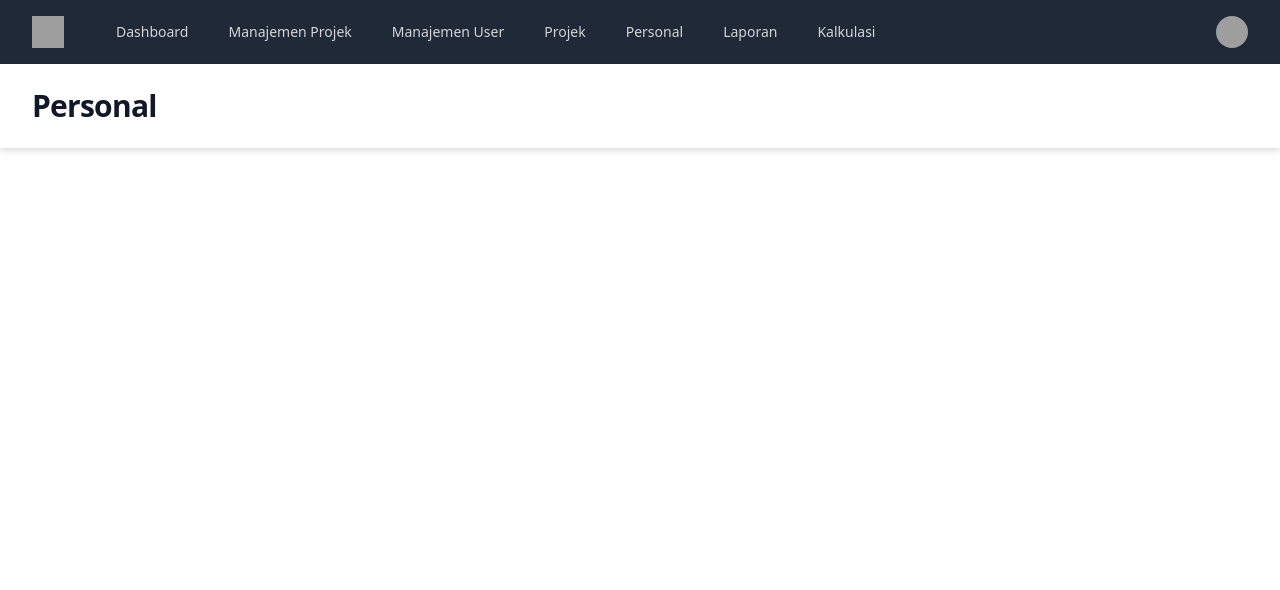
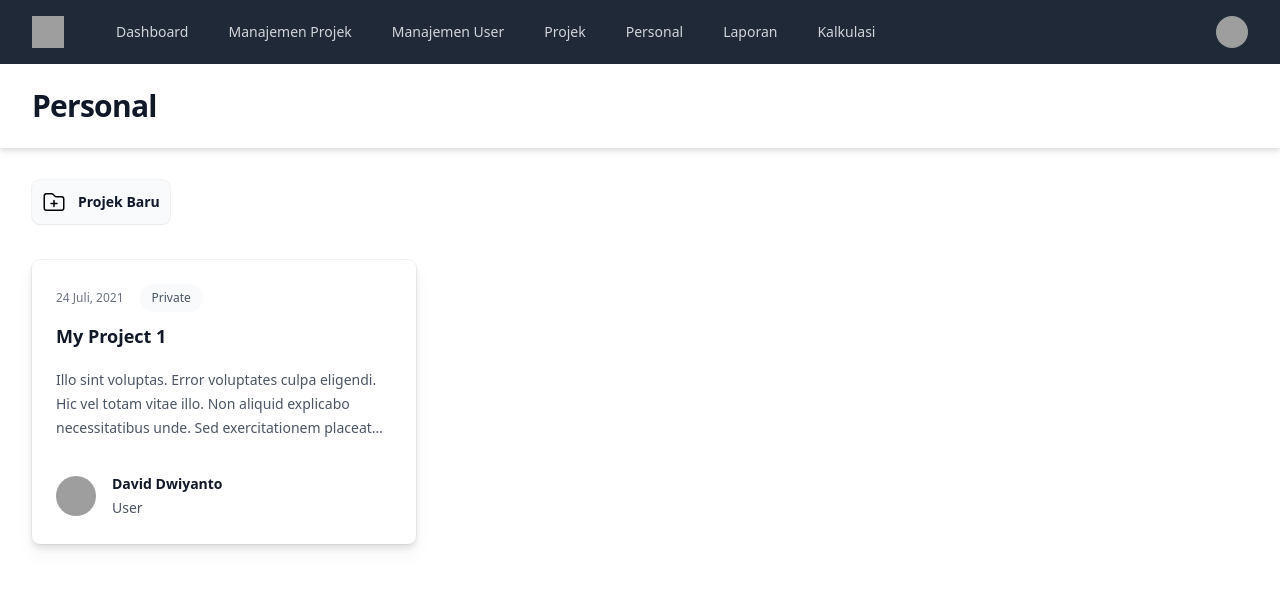
Before and after one commit to daviddvsjrgg/myle-project, a React (Create React App) app: page /personal in a window 1280 px wide. Shown: the top 590 px of the page. Built offline with nearby package versions, Linux system fonts and the light colour scheme; grey boxes are pictures that could not be loaded.

Commit message:
feat (personal)

```diff
--- a/src/pages/authPages/NavbarMenu/ManajemenProjek/ManajemenProjek.jsx
+++ b/src/pages/authPages/NavbarMenu/ManajemenProjek/ManajemenProjek.jsx
@@ -95,7 +95,7 @@ const ManajemenProjek = () => {
           </div>
 
 
-        <div className="-my-2 overflow-x-auto sm:-mx-6 lg:-mx-8">
+        <div className="-my-2 overflow-x-auto sm:-mx-6 lg:-mx-8 mt-1">
 
         <div className="py-2 align-middle inline-block min-w-full sm:px-6 lg:px-8">
           <div className="drop-shadow-md overflow-hidden border-b border-gray-200 sm:rounded-lg">
--- a/src/pages/authPages/NavbarMenu/ManajemenUser/ManajemenUser.jsx
+++ b/src/pages/authPages/NavbarMenu/ManajemenUser/ManajemenUser.jsx
@@ -84,7 +84,7 @@ const ManajemenUser = () => {
               </div>
             </div>
           </div>
-        <div className="-my-2 overflow-x-auto sm:-mx-6 lg:-mx-8">
+        <div className="-my-2 overflow-x-auto sm:-mx-6 lg:-mx-8 mt-1">
 
         <div className="py-2 align-middle inline-block min-w-full sm:px-6 lg:px-8">
           <div className="drop-shadow-md overflow-hidden border-b border-gray-200 sm:rounded-lg">
--- a/src/pages/authPages/NavbarMenu/Personal/Personal.jsx
+++ b/src/pages/authPages/NavbarMenu/Personal/Personal.jsx
@@ -1,6 +1,28 @@
 import React from 'react'
 import Navbar from '../../../../components/Navbar/Navbar'
 import Bottom from '../../../../components/BottomBar/Bottom'
+
+const posts = [
+    {
+      id: 1,
+      title: 'My Project 1',
+      href: '/toProjectTest',
+      description:
+        'Illo sint voluptas. Error voluptates culpa eligendi. Hic vel totam vitae illo. Non aliquid explicabo necessitatibus unde. Sed exercitationem placeat consectetur nulla deserunt vel. Iusto corrupti dicta.',
+      date: '24 Juli, 2021',
+      datetime: '2020-03-16',
+      category: { title: 'Private', href: '/titleTest' },
+      author: {
+        name: 'David Dwiyanto',
+        role: 'User',
+        href: '/profileTest',
+        imageUrl:
+          'https://images.unsplash.com/photo-1519244703995-f4e0f30006d5?ixlib=rb-1.2.1&ixid=eyJhcHBfaWQiOjEyMDd9&auto=format&fit=facearea&facepad=2&w=256&h=256&q=80',
+      },
+    },
+
+    // More posts...
+  ]
 
 const Personal = () => {
   return (
@@ -14,7 +36,83 @@ const Personal = () => {
 
             {/* Start - Content */}
             <main>
-                <div className="mx-auto max-w-7xl py-6 sm:px-6 lg:px-8">
+
+            <div className="mx-auto max-w-7xl mt-8">
+                <div className="bg-white">
+                    <div className="mx-auto max-w-7xl px-6 lg:px-8">
+                    <div className="flex justify-between ...">
+                            <div className="order-first">
+                                <a href="/manajemen-projek/projek-baru" className="mb-3 group block max-w-sm rounded-lg p-2.5 bg-gray-50 ring-1 ring-slate-900/5 shadow-sm space-y-3 hover:bg-indigo-600 hover:ring-indigo-600">
+                                <div className="flex items-center space-x-3">
+                                    <svg xmlns="http://www.w3.org/2000/svg" fill="none" viewBox="0 0 24 24" strokeWidth={1.5} stroke="currentColor" className="w-6 h-6">
+                                    <path strokeLinecap="round" strokeLinejoin="round" d="M12 10.5v6m3-3H9m4.06-7.19l-2.12-2.12a1.5 1.5 0 00-1.061-.44H4.5A2.25 2.25 0 002.25 6v12a2.25 2.25 0 002.25 2.25h15A2.25 2.25 0 0021.75 18V9a2.25 2.25 0 00-2.25-2.25h-5.379a1.5 1.5 0 01-1.06-.44z" />
+                                    </svg>
+                                    <h3 className="text-slate-900 group-hover:text-white text-sm font-semibold">Projek Baru</h3>
+                                </div>
+                                </a>
+                            </div>
+                             <div>
+                            </div>
+                        </div>
+                    </div>
+                </div>
+            </div>
+
+            <div className="mx-auto max-w-7xl">
+
+                <div className="bg-white">
+                <div className="mx-auto max-w-7xl px-6 lg:px-8">
+                <div className="mx-auto max-w-2xl lg:mx-0">
+
+                    {/* Header */}
+
+                    {/* End Header */}
+
+                </div>
+                <div className="mx-auto mt-6 grid max-w-2xl grid-cols-1 gap-x-8 gap-y-10 lg:max-w-none lg:grid-cols-3">
+                {posts.map((post) => (
+                <div className="group block mx-auto rounded-lg p-6 bg-white ring-1 ring-slate-900/5 drop-shadow-lg space-y-3 hover:bg-gray-100 hover:ring-gray-200">
+                <div className="flex items-center space-x-3">
+                    <article key={post.id} className="flex max-w-xl flex-col items-start justify-between">
+                    <div className="flex items-center gap-x-4 text-xs">
+                        <time dateTime={post.datetime} className="text-gray-500">
+                        {post.date}
+                        </time>
+                        <a
+                        href={post.category.href}
+                        className="relative z-10 rounded-full bg-gray-50 px-3 py-1.5 font-medium text-gray-600 hover:bg-gray-100"
+                        >
+                        {post.category.title}
+                        </a>
+                    </div>
+                    <div className="group relative">
+                        <h3 className="mt-3 text-lg font-semibold leading-6 text-gray-900">
+                        <a href={post.href}>
+                            <span className="absolute inset-0" />
+                            {post.title}
+                        </a>
+                        </h3>
+                        <p className="mt-5 line-clamp-3 text-sm leading-6 text-gray-600">{post.description}</p>
+                    </div>
+                    <div className="relative mt-8 flex items-center gap-x-4">
+                        <img src={post.author.imageUrl} alt="" className="h-10 w-10 rounded-full bg-gray-50" />
+                        <div className="text-sm leading-6">
+                        <p className="font-semibold text-gray-900">
+                            <a href={post.author.href}>
+                            <span className="absolute inset-0" />
+                            {post.author.name}
+                            </a>
+                        </p>
+                        <p className="text-gray-600">{post.author.role}</p>
+                        </div>
+                    </div>
+                    </article>
+                </div>
+                </div>
+                ))}
+                </div>
+                </div>
+                </div>
 
                 </div>
             </main>
```
